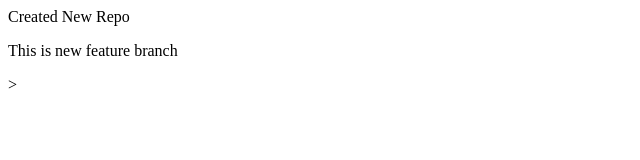
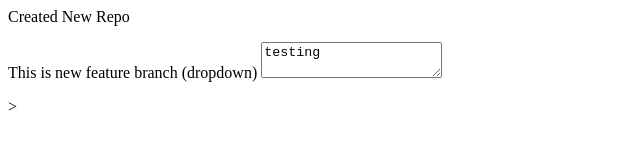
Before and after one commit to sumitchitale1997-ctrl/LocalRepository, a plain HTML site: page index.html in a window 1280 px wide. Shown: the whole page, without its empty margins (0-640 px from the left). Drawn offline with Linux system fonts and the light colour scheme.

Commit message:
New dropdown and textarea

```diff
--- a/index.html
+++ b/index.html
@@ -1,2 +1,2 @@
 <p>Created New Repo</p>
-<p>This is new feature branch</p>>
+<p>This is new feature branch (dropdown) <textarea>testing</textarea></p>>
```
